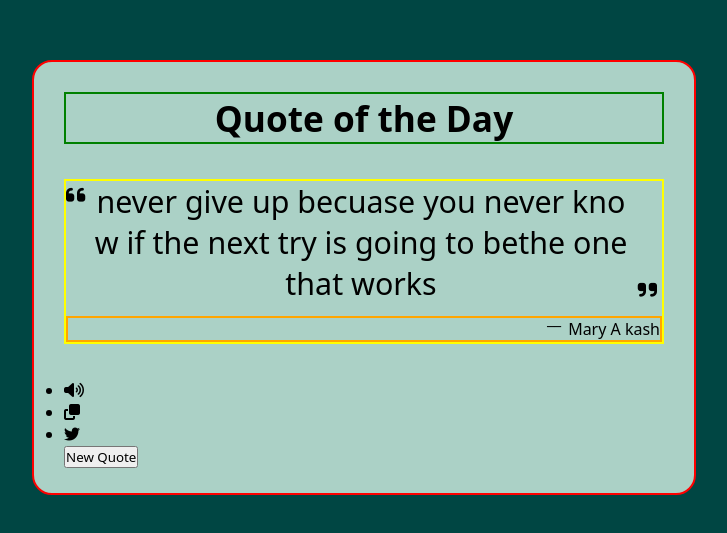
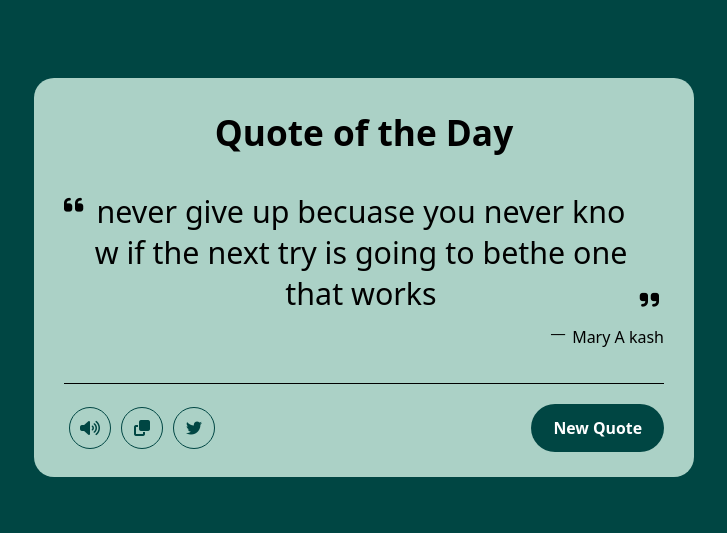
Before and after one commit to Yasir-Khan22/QuoteGenerator, a plain HTML site: page index.html in a window 1280 px wide. Shown: the part 123-656 px from the top of the page, without its empty margins (276-1003 px from the left). Drawn offline with Linux system fonts and the light colour scheme.

Commit message:
Both files update

```diff
--- a/css/style.css
+++ b/css/style.css
@@ -20,17 +20,17 @@ body {
   width: 600px;
   border-radius: 20px;
   padding: 30px 30px 25px;
-  border: 2px solid red;
+  /* border: 2px solid red; */
   background: var(--paragraph-clr);
 }
 .wrapper header {
-  border: 2px solid green;
+  /* border: 2px solid green; */
   text-align: center;
   font-size: 2.2rem;
   font-weight: 600;
 }
 .wrapper .content {
-  border: 2px solid #ff0;
+  /* border: 2px solid #ff0; */
   margin: 35px 0;
 }
 .quote-area i {
@@ -54,7 +54,7 @@ body {
   word-break: break-all;
 }
 .content .author {
-  border: 2px solid orange;
+  /* border: 2px solid orange; */
   display: flex;
   justify-content: flex-end;
   margin-top: 12px;
@@ -62,3 +62,45 @@ body {
 .author span:first-child {
   margin: -10px 7px 0 0;
 }
+
+.wrapper .buttons {
+  border-top: 1px solid rgb(0, 0, 0);
+}
+.buttons .features {
+  display: flex;
+  margin-top: 20px;
+  align-items: center;
+  justify-content: space-between;
+}
+.features ul {
+  display: flex;
+}
+.features ul li {
+  display: flex;
+  align-items: center;
+  justify-content: center;
+  color: #004643;
+  list-style: none;
+  margin: 0 5px;
+  height: 40px;
+  width: 40px;
+  cursor: pointer;
+  border: 1px solid #004643;
+  border-radius: 50%;
+  transition: all 0.3s ease;
+}
+.features ul li:hover {
+  color: #fff;
+  background: #004643;
+}
+.features button {
+  border: none;
+  outline: none;
+  background: #004643;
+  color: #fff;
+  font-weight: 600;
+  font-size: 0.99em;
+  cursor: pointer;
+  padding: 13px 22px;
+  border-radius: 30px;
+}
```
Also changed, not shown: 1 other file.
